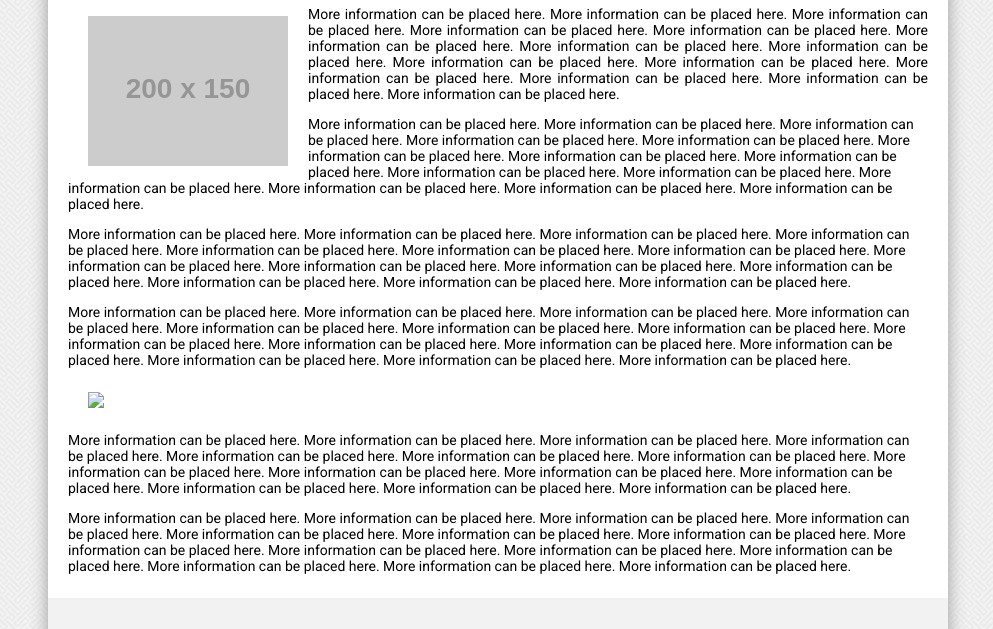
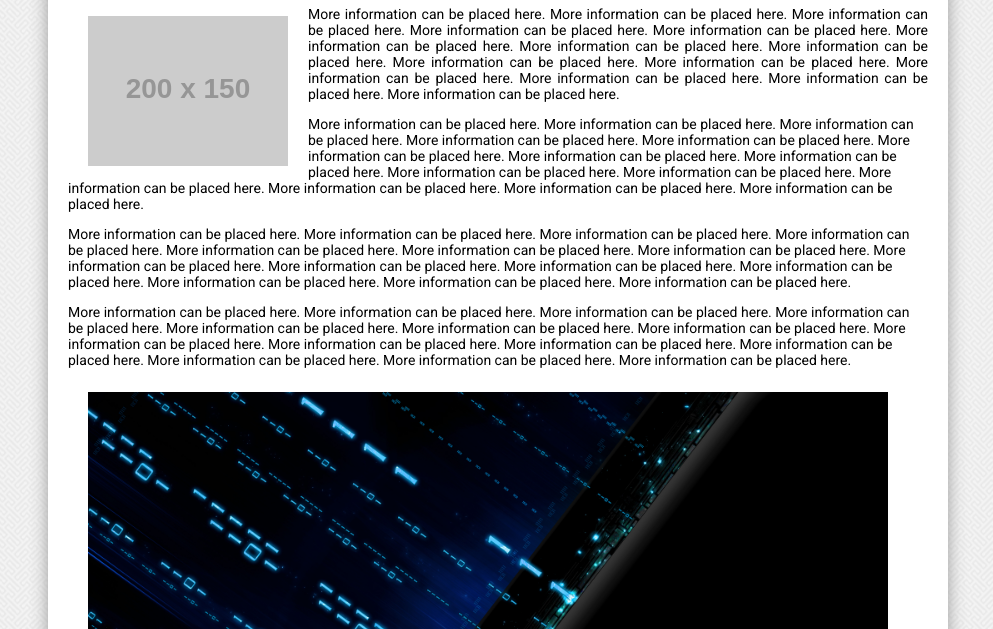
Before and after one commit to vyporx/SimpleSite, a plain HTML site: page index.html in a window 1280 px wide. Shown: the part 111-740 px from the top of the page, without its empty margins (142-1135 px from the left). Drawn offline with nearby package versions, Linux system fonts and the light colour scheme; placeholder pictures from the web are drawn by us.

Commit message:
Update index.html

```diff
--- a/index.html
+++ b/index.html
@@ -70,7 +70,7 @@ $(document).ready(function(){
 
 <p>More information can be placed here. More information can be placed here. More information can be placed here. More information can be placed here. More information can be placed here. More information can be placed here. More information can be placed here. More information can be placed here. More information can be placed here. More information can be placed here. More information can be placed here. More information can be placed here. More information can be placed here. More information can be placed here. </p>
 
-        <p><img src="images/digiwall.png"></p>
+        <p><img src="images/digiwall.jpg"></p>
 <p>More information can be placed here. More information can be placed here. More information can be placed here. More information can be placed here. More information can be placed here. More information can be placed here. More information can be placed here. More information can be placed here. More information can be placed here. More information can be placed here. More information can be placed here. More information can be placed here. More information can be placed here. More information can be placed here. </p>
 
 <p>More information can be placed here. More information can be placed here. More information can be placed here. More information can be placed here. More information can be placed here. More information can be placed here. More information can be placed here. More information can be placed here. More information can be placed here. More information can be placed here. More information can be placed here. More information can be placed here. More information can be placed here. More information can be placed here. </p>
```
